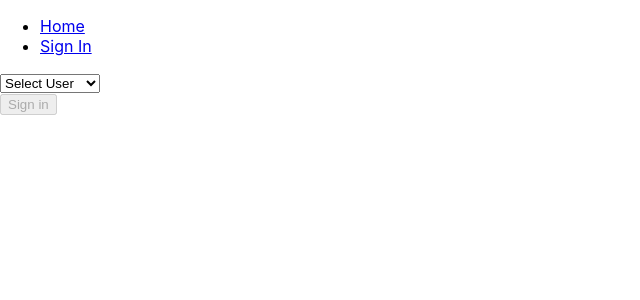
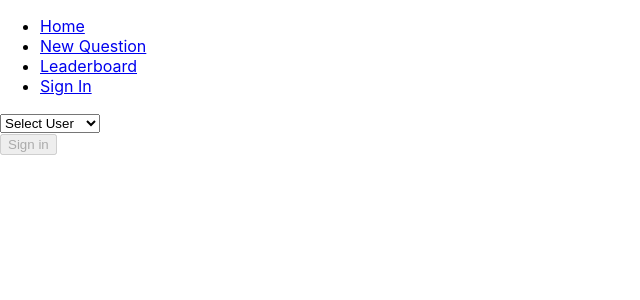
Before and after one commit to DipanshKhandelwal/would-you-rather, a React (Create React App) app: page /signin in a window 1280 px wide. Shown: the top 300 px of the page, without its empty margins (0-640 px from the left). Built offline with nearby package versions, Linux system fonts and the light colour scheme.

Commit message:
Added NewQuestion component form

```diff
--- a/src/components/App.js
+++ b/src/components/App.js
@@ -6,6 +6,7 @@ import Home from './Home'
 import SignIn from './SignIn'
 import NavBar from './Navbar'
 import LeaderBoard from './LeaderBoard'
+import NewQuestion from './NewQuestion'
 
 class App extends Component {
 
@@ -20,6 +21,13 @@ class App extends Component {
           <NavBar />
           <Route path='/signin' component={SignIn} />
           <Route path='/leaderboard' component={LeaderBoard} />
+          <Route exact path="/newquestion"
+            render={() => (
+              this.props.authedUser
+                ? <NewQuestion />
+                : <Redirect to="/signin" />
+            )}
+          />
           <Route exact path="/"
             render={() => (
               this.props.authedUser
--- a/src/components/Navbar.js
+++ b/src/components/Navbar.js
@@ -18,6 +18,16 @@ class NavBar extends React.Component {
           <li>
             <NavLink to='/home' exact>
               Home
+            </NavLink>
+          </li>
+          <li>
+            <NavLink to='/newquestion' exact>
+              New Question
+            </NavLink>
+          </li>
+          <li>
+            <NavLink to='/leaderboard' exact>
+              Leaderboard
             </NavLink>
           </li>
           {authedUser
--- /dev/null
+++ b/src/components/NewQuestion.js
@@ -0,0 +1,34 @@
+import React from 'react'
+
+class NewQuestion extends React.Component {
+
+  state = {
+    optionOne: '',
+    optionTwo: ''
+  }
+
+  render() {
+    const { optionOne, optionTwo } = this.state
+
+    return (
+      <div>
+        <h1>New Question</h1>
+        <h4>Complete the question:</h4>
+        <h2>Would you rather ...</h2>
+        <input
+          type='text' value={optionOne}
+          onChange={(e) => this.setState({ optionOne: e.target.value })}
+          placeholder='Enter option one text here'
+        />
+        <h2>or</h2>
+        <input
+          type='text' value={optionTwo}
+          onChange={(e) => this.setState({ optionTwo: e.target.value })}
+          placeholder='Enter option two text here'
+        />
+      </div>
+    )
+  }
+}
+
+export default NewQuestion
```
